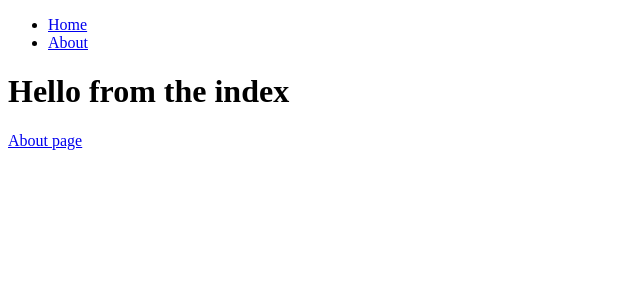
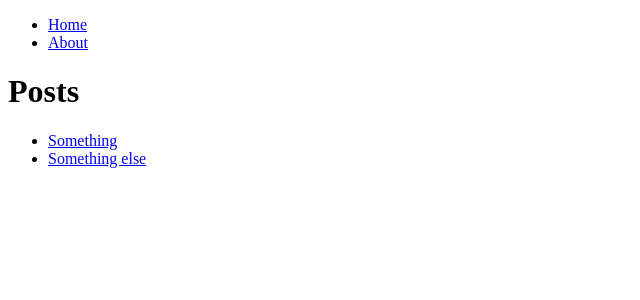
Before and after one commit to fullyalive/project_store, a Next.js app: page / in a window 1280 px wide. Shown: the top 300 px of the page, without its empty margins (0-640 px from the left). Built offline with nearby package versions, Linux system fonts and the light colour scheme.

Commit message:
Dynamic Pages

```diff
--- /dev/null
+++ b/components/PostLink.js
@@ -0,0 +1,7 @@
+import Link from "next/link";
+
+export default props => (
+  <Link href={`/post?title=${props.title}`}>
+    <a>{props.title}</a>
+  </Link>
+);
--- a/pages/about.js
+++ b/pages/about.js
@@ -1,5 +1,5 @@
 import Head from "next/head";
-import withLayout from "../components/withLayout";
+import withLayout from "../lib/withLayout";
 
 const About = () => (
   <div>
@@ -7,6 +7,7 @@ const About = () => (
       <title>About | Fullyalive Store</title>
     </Head>
     <h1>About page</h1>
+    <p>Lorem Ipsum</p>
   </div>
 );
 
--- a/pages/index.js
+++ b/pages/index.js
@@ -1,16 +1,21 @@
 import Head from "next/head";
-import Link from "next/link";
-import withLayout from "../components/withLayout";
+import withLayout from "../lib/withLayout";
+import PostLink from "../components/PostLink";
 
 const Index = () => (
   <div>
     <Head>
       <title>Home | Fullyalive Store</title>
     </Head>
-    <h1>Hello from the index</h1>
-    <Link href={"/about"}>
-      <a>About page</a>
-    </Link>
+    <h1>Posts</h1>
+    <ul>
+      <li>
+        <PostLink title={"Something"} />
+      </li>
+      <li>
+        <PostLink title={"Something else"} />
+      </li>
+    </ul>
   </div>
 );
 
```
Also changed, not shown: pages/post.js (added, +16 -0 lines), lib/withLayout.js (renamed from components/withLayout.js).
